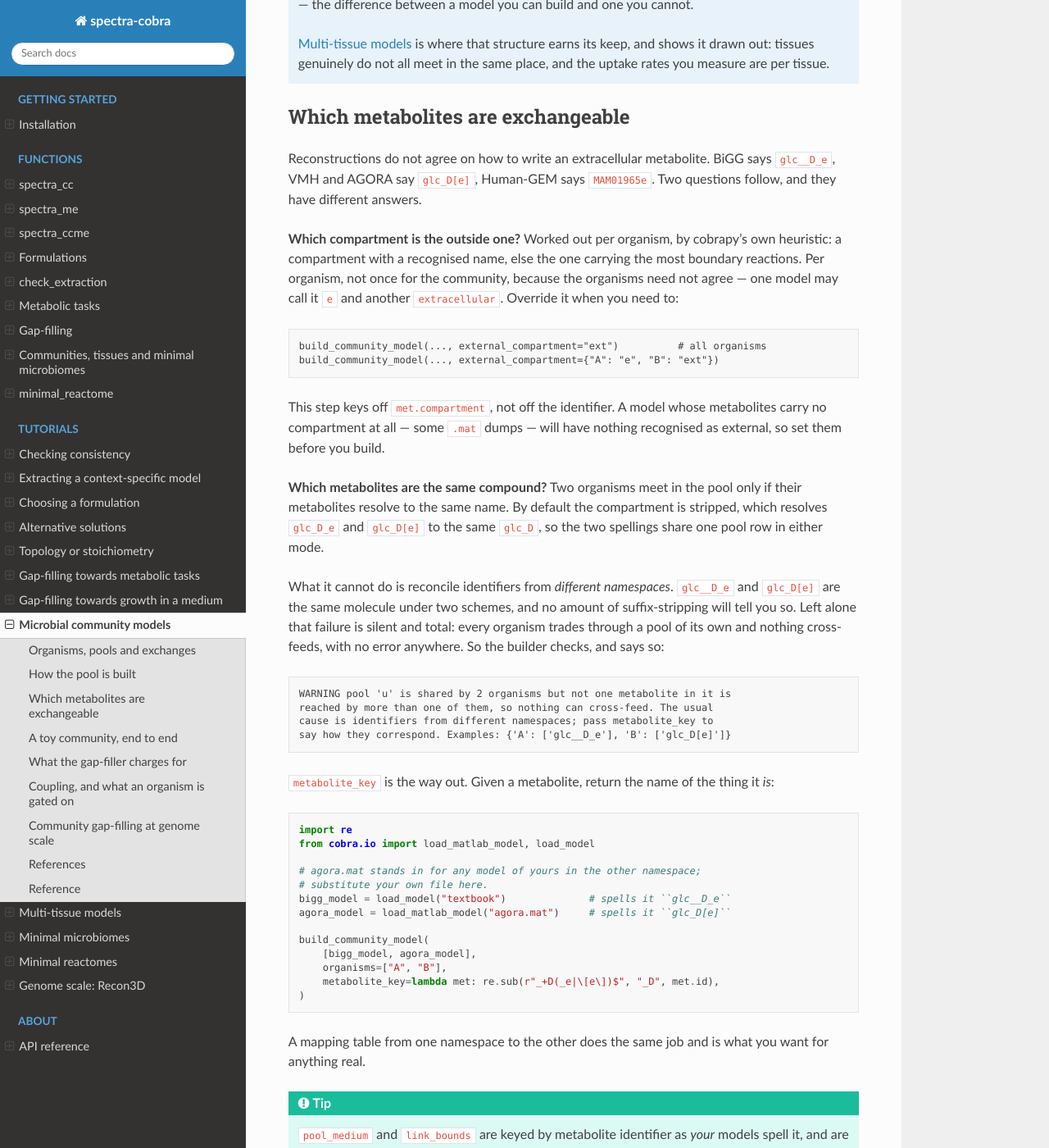
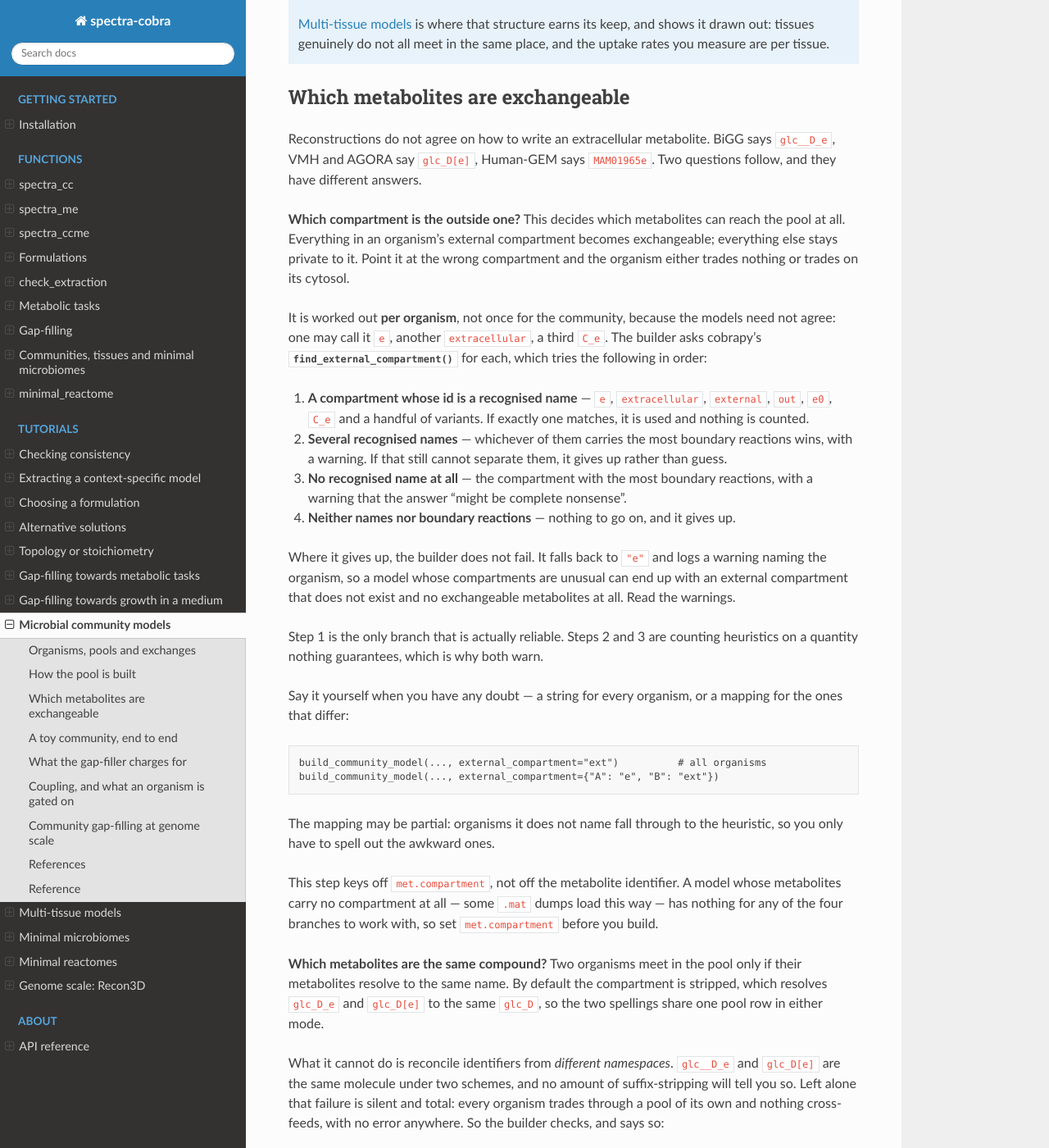
Before and after one commit to bisect-group/spectra-cobra, a Sphinx documentation site: the page built from docs/tutorials/community.rst, in a window 1280 px wide and 1400 px high, scrolled down 1847 px. Shown: the whole window at 82% size. Built offline with Sphinx 7.4.7 and the Read the Docs theme 3.1.0, drawn with Linux system fonts in a browser that asks for light colours; some of the changed text lies outside the part shown.

Commit message:
docs: explain how the external compartment is decided
The paragraph compressed cobrapy's heuristic into one sentence -- "a
compartment with a recognised name, else the one carrying the most boundary
reactions" -- which says what happens but not what it means or when it goes
wrong. It now leads with why the choice matters (everything in the external
compartment becomes exchangeable, everything else stays private, so pointing
it at the wrong one leaves an organism trading nothing or trading on its
cytosol), then gives the four branches in order, including the two where
find_external_compartment gives up rather than guess.

Adds the part that was missing: where it gives up, the builder does not
fail. It falls back to "e" and logs a warning naming the organism, so a
model with unusual compartments can end up with an external compartment that
does not exist and no exchangeable metabolites at all. Also notes that only
the name branch is reliable -- the other two count boundary reactions, which
nothing guarantees, which is why cobrapy warns on both -- and that the
override mapping may be partial.

Also drops "and no transport reactions at all" from the shared-mode
description.

Co-Authored-By: Claude Opus 5 (1M context) <noreply@anthropic.com>

```diff
--- a/docs/tutorials/community.rst
+++ b/docs/tutorials/community.rst
@@ -147,20 +147,52 @@ Reconstructions do not agree on how to write an extracellular metabolite.
 BiGG says ``glc__D_e``, VMH and AGORA say ``glc_D[e]``, Human-GEM says
 ``MAM01965e``. Two questions follow, and they have different answers.
 
-**Which compartment is the outside one?** Worked out per organism, by cobrapy's
-own heuristic: a compartment with a recognised name, else the one carrying
-the most boundary reactions. Per organism, not once for the community, because
-the organisms need not agree — one model may call it ``e`` and another
-``extracellular``. Override it when you need to:
+**Which compartment is the outside one?** This decides which metabolites can
+reach the pool at all. Everything in an organism's external compartment
+becomes exchangeable; everything else stays private to it. Point it at the
+wrong compartment and the organism either trades nothing or trades on its
+cytosol.
+
+It is worked out **per organism**, not once for the community, because the
+models need not agree: one may call it ``e``, another ``extracellular``, a
+third ``C_e``. The builder asks cobrapy's
+:func:`~cobra.medium.find_external_compartment` for each, which tries the
+following in order:
+
+1. **A compartment whose id is a recognised name** — ``e``, ``extracellular``,
+   ``external``, ``out``, ``e0``, ``C_e`` and a handful of variants. If
+   exactly one matches, it is used and nothing is counted.
+2. **Several recognised names** — whichever of them carries the most boundary
+   reactions wins, with a warning. If that still cannot separate them, it
+   gives up rather than guess.
+3. **No recognised name at all** — the compartment with the most boundary
+   reactions, with a warning that the answer "might be complete nonsense".
+4. **Neither names nor boundary reactions** — nothing to go on, and it gives
+   up.
+
+Where it gives up, the builder does not fail. It falls back to ``"e"`` and
+logs a warning naming the organism, so a model whose compartments are
+unusual can end up with an external compartment that does not exist and no
+exchangeable metabolites at all. Read the warnings.
+
+Step 1 is the only branch that is actually reliable. Steps 2 and 3 are
+counting heuristics on a quantity nothing guarantees, which is why both warn.
+
+Say it yourself when you have any doubt — a string for every organism, or a
+mapping for the ones that differ:
 
 .. code-block:: text
 
    build_community_model(..., external_compartment="ext")          # all organisms
    build_community_model(..., external_compartment={"A": "e", "B": "ext"})
 
-This step keys off ``met.compartment``, not off the identifier. A model
-whose metabolites carry no compartment at all — some ``.mat`` dumps — will
-have nothing recognised as external, so set them before you build.
+The mapping may be partial: organisms it does not name fall through to the
+heuristic, so you only have to spell out the awkward ones.
+
+This step keys off ``met.compartment``, not off the metabolite identifier. A
+model whose metabolites carry no compartment at all — some ``.mat`` dumps
+load this way — has nothing for any of the four branches to work with, so set
+``met.compartment`` before you build.
 
 **Which metabolites are the same compound?** Two organisms meet in the pool
 only if their metabolites resolve to the same name. By default the
```
Also changed, not shown: other parts of docs/tutorials/community.rst (+1 -1 lines).
